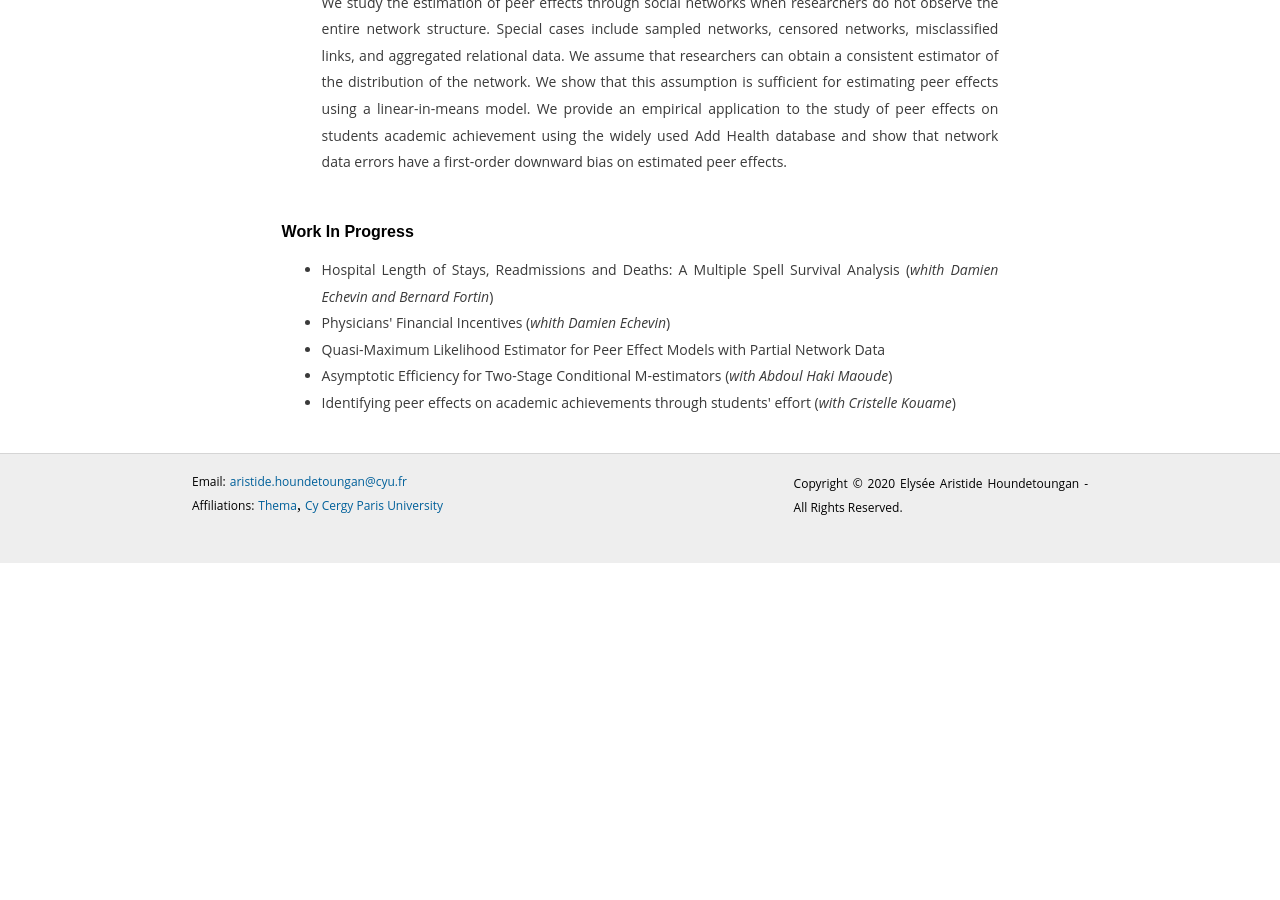
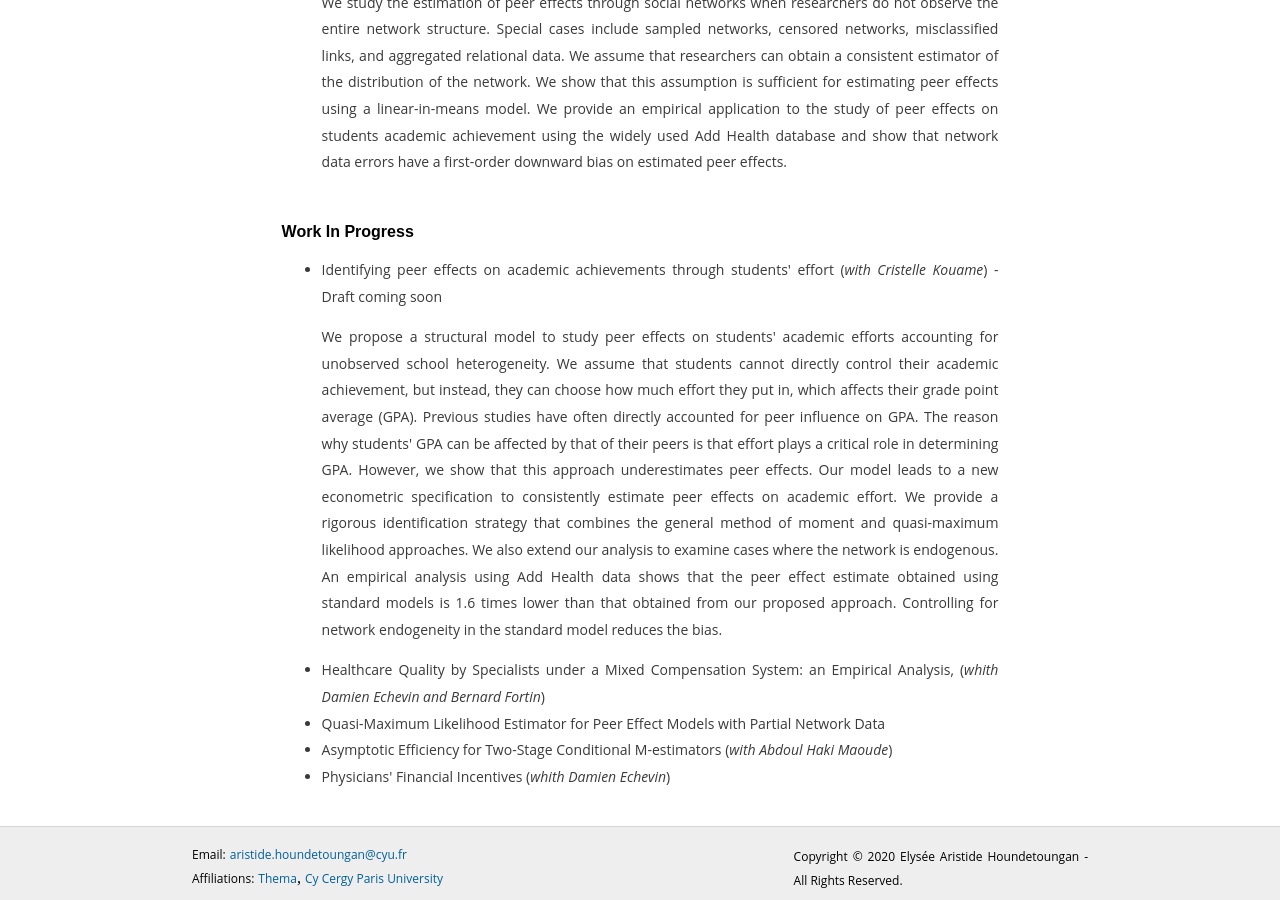
Before and after one commit to ahoundetoungan/ahoundetoungan.github.io, a Jekyll site: the page built from research/index.html, in a window 1280 px wide and 900 px high, scrolled down 950 px. Built offline with Jekyll 4.4.1, drawn with Linux system fonts in a browser that asks for light colours; before the commit the page ends 1513 px from its top, so only the background shows below that.

Commit message:
research

```diff
--- a/research/index.html
+++ b/research/index.html
@@ -28,25 +28,19 @@ $(document).ready(function() {
     <br/>
     <br/>
 		<li><b>Estimating Peer Effects using Partial Network Data, 2022</b> (with Vincent Boucher) - [links: <a id="readpaper" href="/files/Papers/PartialNetwork.pdf" target="_blank">paper</a>, <a id="readpaper" href="https://github.com/ahoundetoungan/PartialNetwork" target="_blank">R package</a>] [<a href="https://nbviewer.org/github/ahoundetoungan/PartialNetwork/blob/master/doc/PartialNetwork_vignette.pdf" target="_blank">vignette</a>]
-    <p>We study the estimation of peer effects through social networks when researchers do not
-observe the entire network structure. Special cases include sampled networks, censored
-networks, misclassified links, and aggregated relational data. We assume that researchers
-can obtain a consistent estimator of the distribution of the network. We show that this
-assumption is sufficient for estimating peer effects using a linear-in-means model. We provide
-an empirical application to the study of peer effects on students academic achievement using
-the widely used Add Health database and show that network data errors have a first-order
-downward bias on estimated peer effects.
-</p>
+    <p>We study the estimation of peer effects through social networks when researchers do not observe the entire network structure. Special cases include sampled networks, censored networks, misclassified links, and aggregated relational data. We assume that researchers can obtain a consistent estimator of the distribution of the network. We show that this assumption is sufficient for estimating peer effects using a linear-in-means model. We provide an empirical application to the study of peer effects on students academic achievement using the widely used Add Health database and show that network data errors have a first-order downward bias on estimated peer effects.
+    </p>
 		</li>
 	</ul>
 	<br/>
 	<h2>Work In Progress</h2>
 	<ul>
-		<li>Hospital Length of Stays, Readmissions and Deaths: A Multiple Spell Survival Analysis (<i>whith Damien Echevin and Bernard Fortin</i>)</li>
-    <li>Physicians' Financial Incentives (<i>whith Damien Echevin</i>)</li>
+    <li>Identifying peer effects on academic achievements through students' effort (<i>with Cristelle Kouame</i>) - Draft coming soon</li>
+    <p> We propose a structural model to study peer effects on students' academic efforts accounting for unobserved school heterogeneity. We assume that students cannot directly control their academic achievement, but instead, they can choose how much effort they put in, which affects their grade point average (GPA). Previous studies have often directly accounted for peer influence on GPA. The reason why students' GPA can be affected by that of their peers is that effort plays a critical role in determining GPA. However, we show that this approach underestimates peer effects. Our model leads to a new econometric specification to consistently estimate peer effects on academic effort. We provide a rigorous identification strategy that combines the general method of moment and quasi-maximum likelihood approaches. We also extend our analysis to examine cases where the network is endogenous. An empirical analysis using Add Health data shows that the peer effect estimate obtained using standard models is 1.6 times lower than that obtained from our proposed approach. Controlling for network endogeneity in the standard model reduces the bias.</p>
+		<li>Healthcare Quality by Specialists under a Mixed Compensation System: an Empirical Analysis, (<i>whith Damien Echevin and Bernard Fortin</i>)</li>
     <li>Quasi-Maximum Likelihood Estimator for Peer Effect Models with Partial Network Data</li>
     <li>Asymptotic Efficiency for Two-Stage Conditional M-estimators (<i>with Abdoul Haki Maoude</i>)</li>
-    <li>Identifying peer effects on academic achievements through students' effort (<i>with Cristelle Kouame</i>)</li>
+    <li>Physicians' Financial Incentives (<i>whith Damien Echevin</i>)</li>
 	</ul>
 </div>
 </div>
```
Also changed, not shown: 1 other file.
